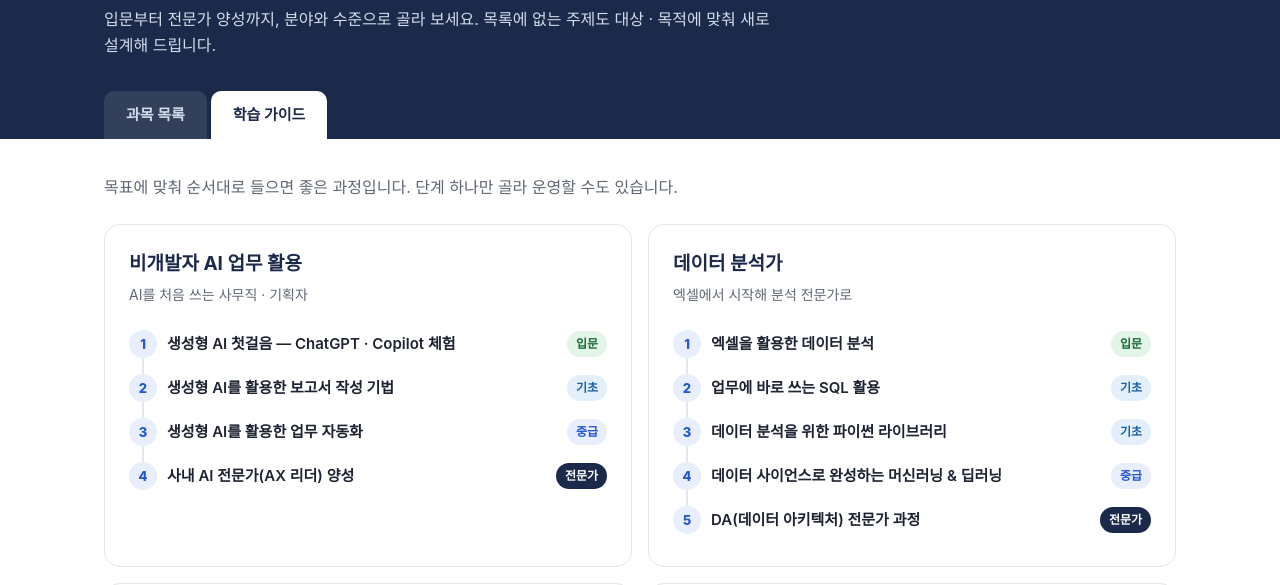
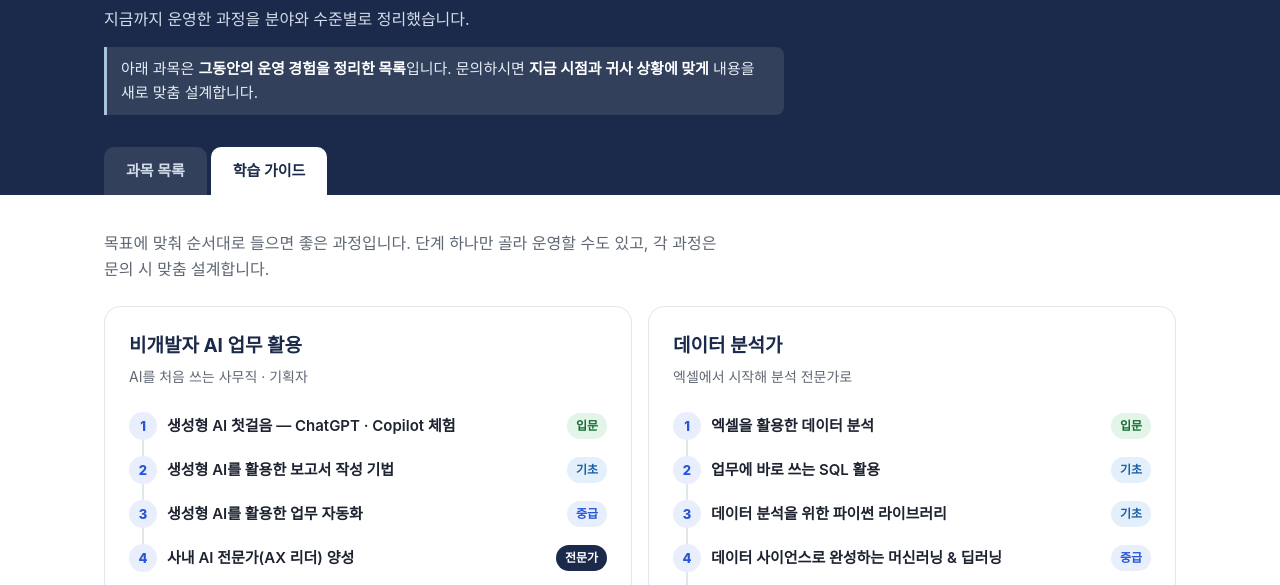
Before and after one commit to hansangbok/learningclue-homepage, a plain HTML site: page courses.html in a window 1280 px wide. Both pictures are taken after a click on the tab "학습 가이드". Shown: the part 182-767 px from the top of the page. Drawn offline with Linux system fonts and the light colour scheme; a web font is replaced by a local one.

Commit message:
과목 목록 안내: 운영 경험을 정리한 목록, 문의 시 지금 시점에 맞게 맞춤 설계
Co-Authored-By: Claude Opus 5.5 <noreply@anthropic.com>

```diff
--- a/courses.html
+++ b/courses.html
@@ -27,7 +27,8 @@
 <section class="page-head">
   <div class="wrap">
     <h1>교육 과목 찾기</h1>
-    <p>입문부터 전문가 양성까지, 분야와 수준으로 골라 보세요. 목록에 없는 주제도 대상 · 목적에 맞춰 새로 설계해 드립니다.</p>
+    <p>지금까지 운영한 과정을 분야와 수준별로 정리했습니다.</p>
+    <p class="notice">아래 과목은 <b>그동안의 운영 경험을 정리한 목록</b>입니다. 문의하시면 <b>지금 시점과 귀사 상황에 맞게</b> 내용을 새로 맞춤 설계합니다.</p>
     <div class="tabs" role="tablist">
       <button class="tab on" data-tab="list" role="tab">과목 목록</button>
       <button class="tab" data-tab="guide" role="tab">학습 가이드</button>
@@ -49,7 +50,7 @@
 
 <section class="sec sec-tight" id="tab-guide" hidden>
   <div class="wrap">
-    <p class="sec-sub left">목표에 맞춰 순서대로 들으면 좋은 과정입니다. 단계 하나만 골라 운영할 수도 있습니다.</p>
+    <p class="sec-sub left">목표에 맞춰 순서대로 들으면 좋은 과정입니다. 단계 하나만 골라 운영할 수도 있고, 각 과정은 문의 시 맞춤 설계합니다.</p>
     <div class="guides" id="guides"></div>
   </div>
 </section>
@@ -58,7 +59,7 @@
   <div class="wrap cta-row">
     <div>
       <h2>원하는 과목을 고르셨나요?</h2>
-      <p>과목 이름과 대상 · 인원 · 일정만 알려 주시면 맞는 강사 프로필과 함께 제안드립니다.</p>
+      <p>과목 이름과 대상 · 인원 · 일정을 알려 주세요. 지금 시점에 맞게 내용을 다시 설계하고, 맞는 강사와 함께 제안드립니다.</p>
     </div>
     <a href="./#contact" class="btn btn-main">교육 문의하기</a>
   </div>
--- a/style.css
+++ b/style.css
@@ -194,3 +194,5 @@ a { color: inherit; text-decoration: none; }
   .page-head h1 { font-size: 28px; }
   .tab { flex: 1; padding: 12px 8px; }
 }
+.page-head .notice { margin-top: 14px; display: inline-block; background: rgba(255,255,255,.1); border-left: 3px solid #a8c5e0; padding: 10px 14px; border-radius: 0 8px 8px 0; font-size: 15px; color: #e6ecf5; }
+.page-head .notice b { color: #fff; }
```
Also changed, not shown: index.html (+1 -1 lines).
